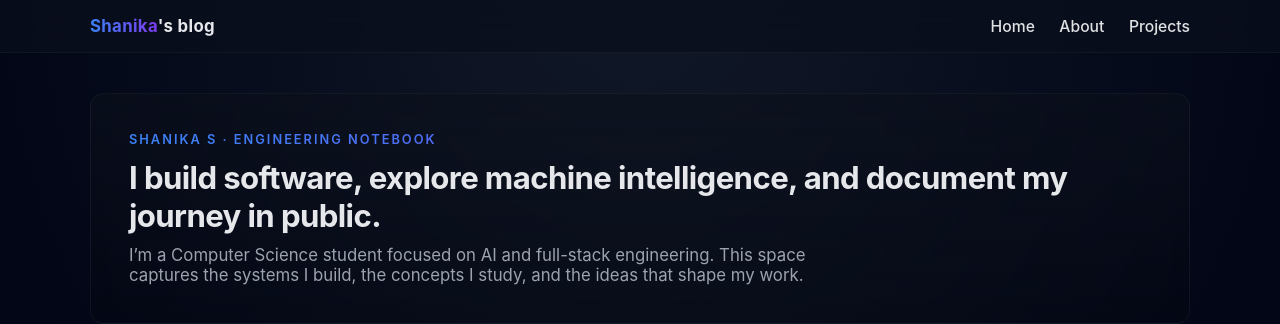
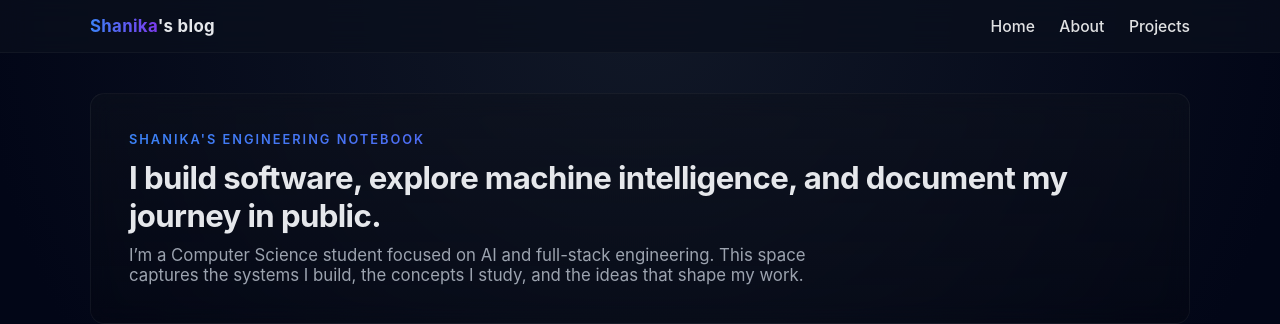
Before and after one commit to shanikashameems/shanikashameems.github.io, a Jekyll site: the page built from index.md, in a window 1280 px wide. Shown: the top 324 px of the page. Built offline with Jekyll 4.4.1, drawn with Linux system fonts in a browser that asks for light colours.

```diff
--- a/index.md
+++ b/index.md
@@ -23,7 +23,7 @@ title: Home
     -webkit-text-fill-color:transparent;
     font-weight:600;
   ">
-    Shanika S · Engineering Notebook
+    Shanika's Engineering Notebook
   </div>
 
   <h1 style="
```
